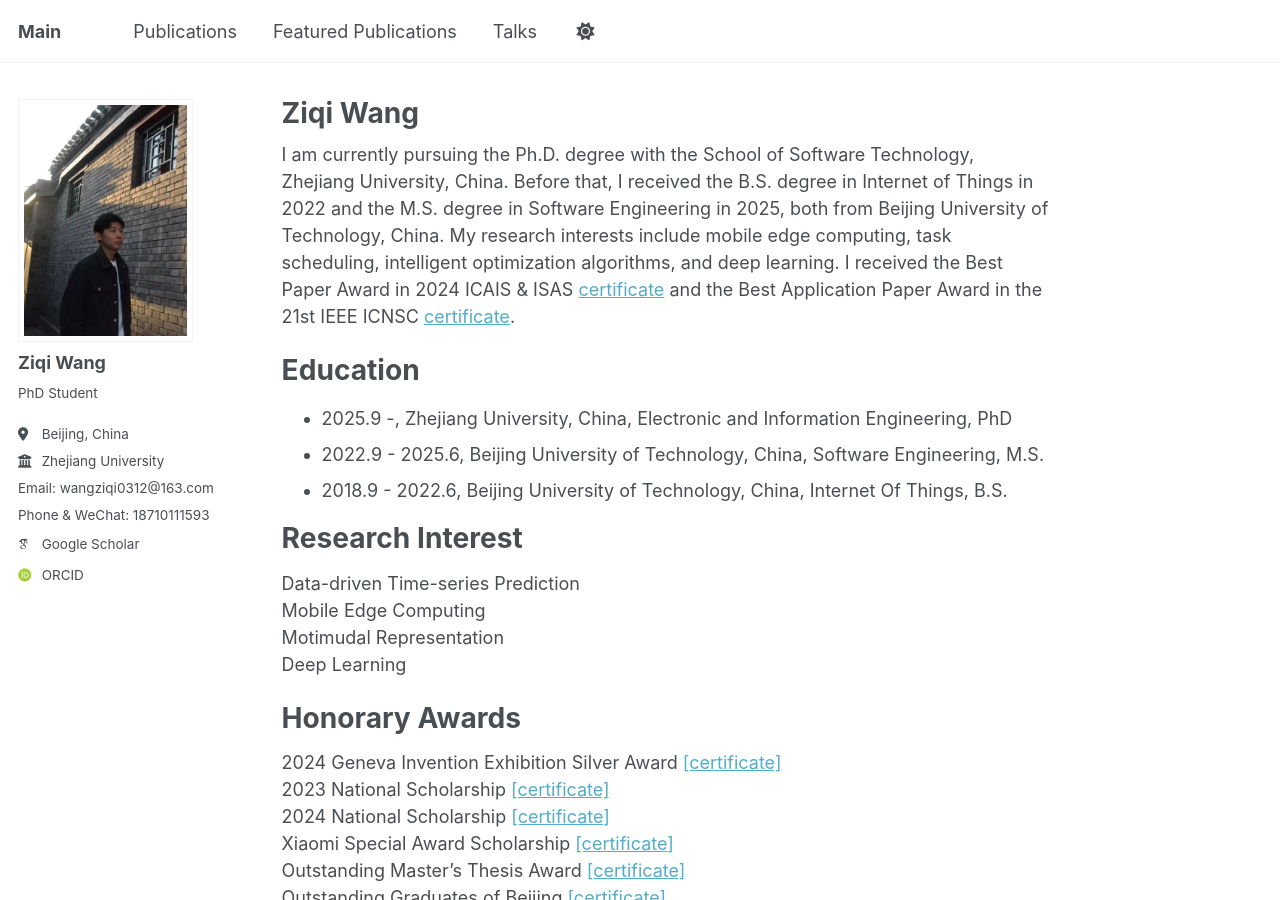
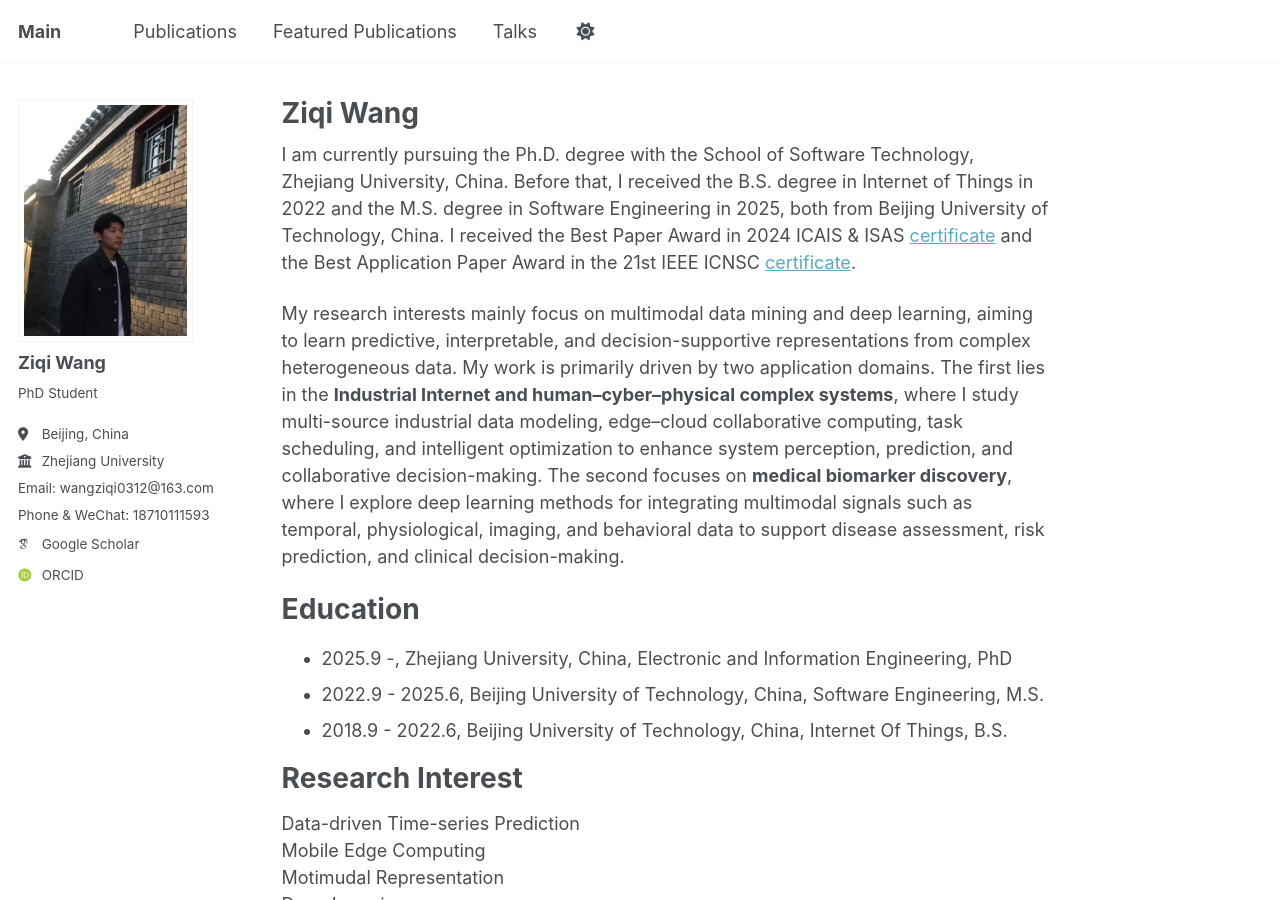
Before and after one commit to ZiqiWang0312/bio, a Jekyll site: the page built from _pages/about.md, in a window 1280 px wide and 900 px high. Built offline with Jekyll 4.4.1, drawn with Linux system fonts in a browser that asks for light colours; some web fonts are replaced; a script that is not in the unit is left out; some of the changed text lies outside the part shown.

Commit message:
research interesting

```diff
--- a/_pages/about.md
+++ b/_pages/about.md
@@ -8,7 +8,10 @@ redirect_from:
 ---
 
 
-I am currently pursuing the Ph.D. degree with the School of Software Technology, Zhejiang University, China. Before that, I received the B.S. degree in Internet of Things in 2022 and the M.S. degree in Software Engineering in 2025, both from Beijing University of Technology, China. My research interests include mobile edge computing, task scheduling, intelligent optimization algorithms, and deep learning. I received the Best Paper Award in 2024 ICAIS & ISAS [certificate](https://ZiqiWang0312.github.io/bio/files/ISAScer.pdf) and the Best Application Paper Award in the 21st IEEE ICNSC [certificate](https://ZiqiWang0312.github.io/bio/files/ICNSCcer.pdf).
+I am currently pursuing the Ph.D. degree with the School of Software Technology, Zhejiang University, China. Before that, I received the B.S. degree in Internet of Things in 2022 and the M.S. degree in Software Engineering in 2025, both from Beijing University of Technology, China. I received the Best Paper Award in 2024 ICAIS & ISAS [certificate](https://ZiqiWang0312.github.io/bio/files/ISAScer.pdf) and the Best Application Paper Award in the 21st IEEE ICNSC [certificate](https://ZiqiWang0312.github.io/bio/files/ICNSCcer.pdf).
+
+My research interests mainly focus on multimodal data mining and deep learning, aiming to learn predictive, interpretable, and decision-supportive representations from complex heterogeneous data. My work is primarily driven by two application domains. The first lies in the **Industrial Internet and human–cyber–physical complex systems**, where I study multi-source industrial data modeling, edge–cloud collaborative computing, task scheduling, and intelligent optimization to enhance system perception, prediction, and collaborative decision-making. The second focuses on **medical biomarker discovery**, where I explore deep learning methods for integrating multimodal signals such as temporal, physiological, imaging, and behavioral data to support disease assessment, risk prediction, and clinical decision-making.
+
 
 Education
 ======
@@ -72,6 +75,7 @@ Journal of Environmental Management  <a href="https://ZiqiWang0312.github.io/bio
 IEEE Transactions on Intelligent Transportation Systems <br>
 Expert Systems with Applications <a href="https://ZiqiWang0312.github.io/bio/files/Certificate_ESWA_Recognised.pdf" target="_blank">[certificate]</a> <br>
 Future Generation Computer Systems <a href="https://ZiqiWang0312.github.io/bio/files/Certificate_FUTURE_Recognised.pdf" target="_blank">[certificate]</a> <br>
+Journal of Radiation Research and Applied Sciences <br>
 
 ### Others
 IEEE Systems, Man, and Cybernetics Society (SMC) Student Branch Chapter at Zhejiang University (Chair) <a href="https://ZiqiWang0312.github.io/bio/files/Zhejiang University,SMC28.pdf" target="_blank">[PDF]</a> <br>
```
